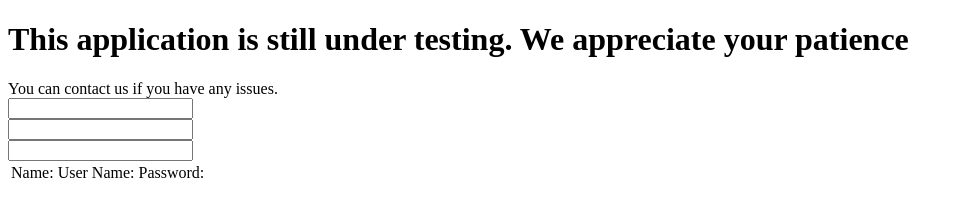
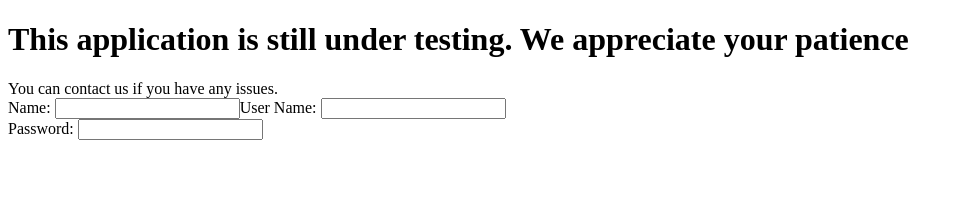
Before and after one commit to Pruthvi-Raj/Single-page-angularJS-apps, a plain HTML site: page index.html in a window 1280 px wide. Shown: the whole page, without its empty margins (0-963 px from the left). Drawn offline with Linux system fonts and the light colour scheme.

Commit message:
First UI commit proper2

```diff
--- a/index.html
+++ b/index.html
@@ -11,9 +11,9 @@
     <div ng-controller="MyFirstController">
       You can contact us if you have any issues.<br>
       <table>
-        <td>Name:</td> <input type="text"><br>
-        <td>User Name:</td> <input type="text"><br>
-        <td>Password:</td> <input type="password"><br>
+        <tr>Name: <input type="text"></tr>
+        <tr>User Name: <input type="text"></tr><br>
+        <tr>Password: <input type="password"></tr><br>
     </table>
     </div>
   </body>
```
